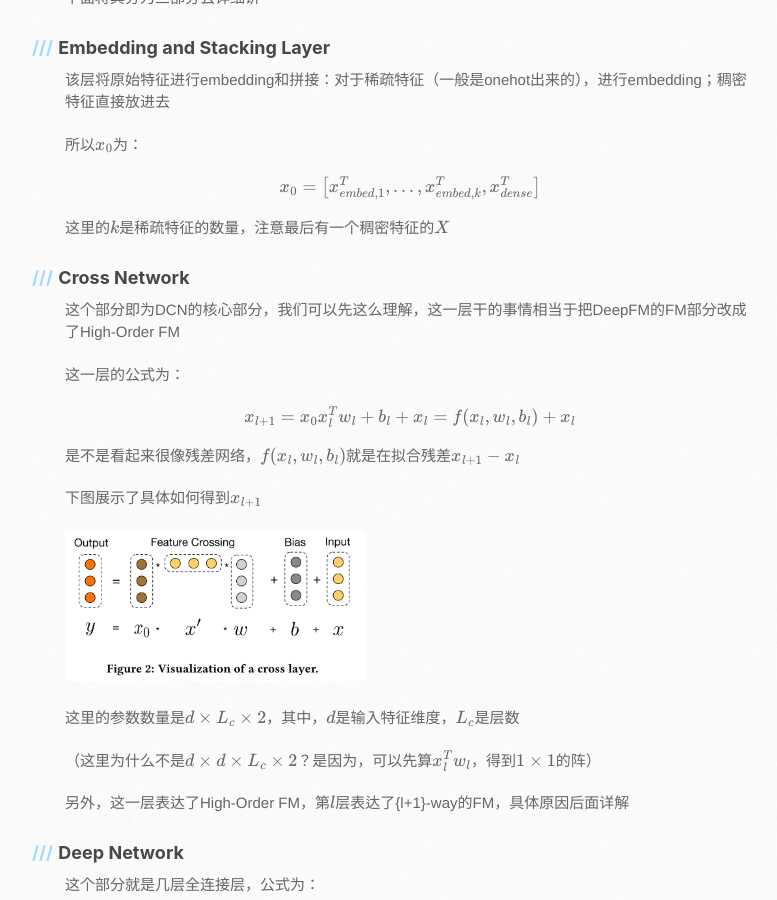
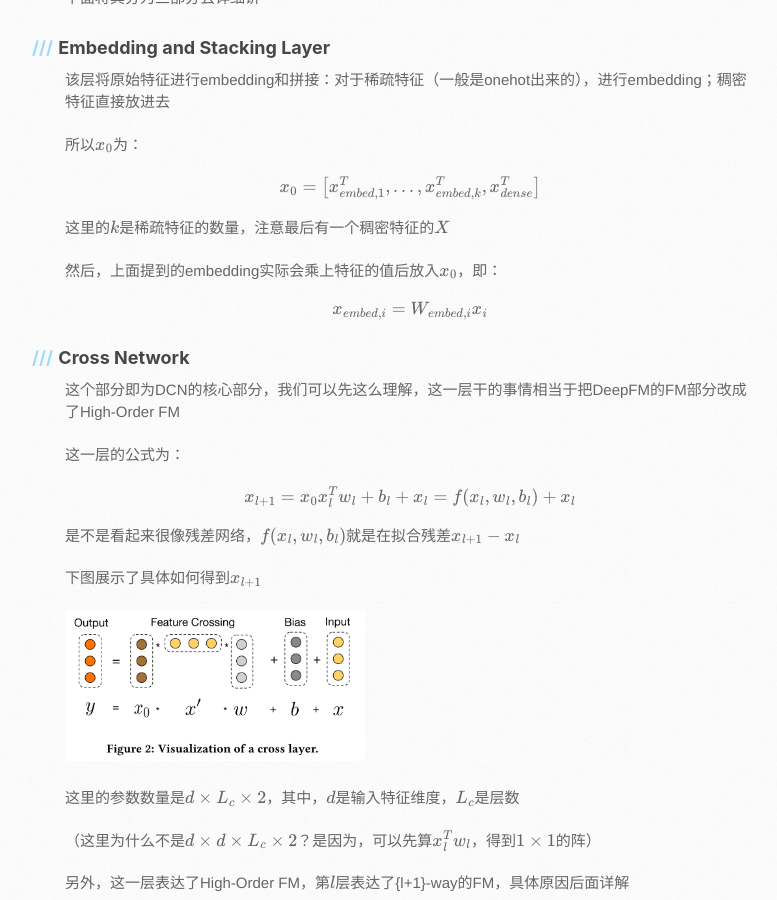
Before and after one commit to hahadsg/hahadsg.github.io, a Jekyll site: the page built from ComputationalAdvertising/CTR/DCN.md, in a window 1280 px wide and 900 px high, scrolled down 905 px. Shown: the whole window, without its empty margins (105-882 px from the left). Built offline with Jekyll 4.4.1, drawn with Linux system fonts in a browser that asks for light colours; our own code applies the rules of GitHub Pages for plain Markdown files; formulas are drawn with MathJax 3; the repository's description, which GitHub fills in, is left out.

Commit message:
update DCN

```diff
--- a/ComputationalAdvertising/CTR/DCN.md
+++ b/ComputationalAdvertising/CTR/DCN.md
@@ -23,6 +23,10 @@ update_date: 2019-09-07
 $$x_0 = \left[ x^T_{embed, 1},...,x^T_{embed, k},x^T_{dense} \right]$$
 
 这里的$$k$$是稀疏特征的数量，注意最后有一个稠密特征的$$X$$
+
+然后，上面提到的embedding实际会乘上特征的值后放入$$x_0$$，即：
+
+$$x_{embed,i} = W_{embed,i}x_i$$
 
 ### Cross Network
 
```
Also changed, not shown: other parts of ComputationalAdvertising/CTR/DCN.md (+1 -1 lines).
